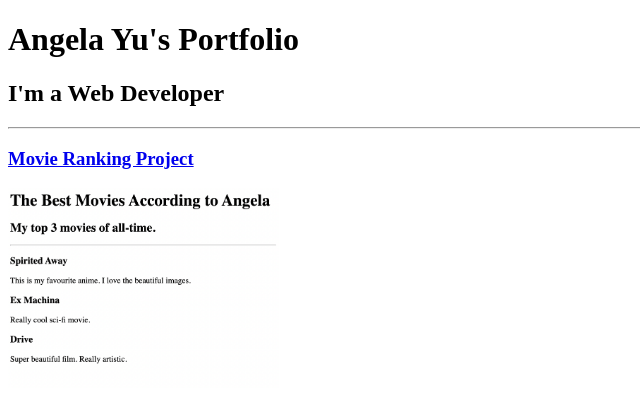
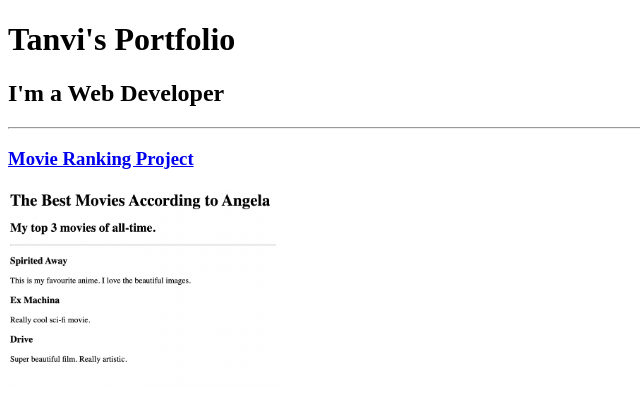
Before and after one commit to tanjivi/html-portfolio, a plain HTML site: page index.html in a window 1280 px wide. Shown: the top 408 px of the page, without its empty margins (0-640 px from the left). Drawn offline with Linux system fonts and the light colour scheme.

Commit message:
index.html

```diff
--- a/index.html
+++ b/index.html
@@ -6,7 +6,7 @@
         <title>protfolio project</title>
     </head>
     <body>
-        <h1>Angela Yu's Portfolio</h1>
+        <h1>Tanvi's Portfolio</h1>
         <h2>I'm a Web Developer</h2>
         <hr>
         <a href="./public/movie-ranking.html"><h3>Movie Ranking Project</h3></a>
```
